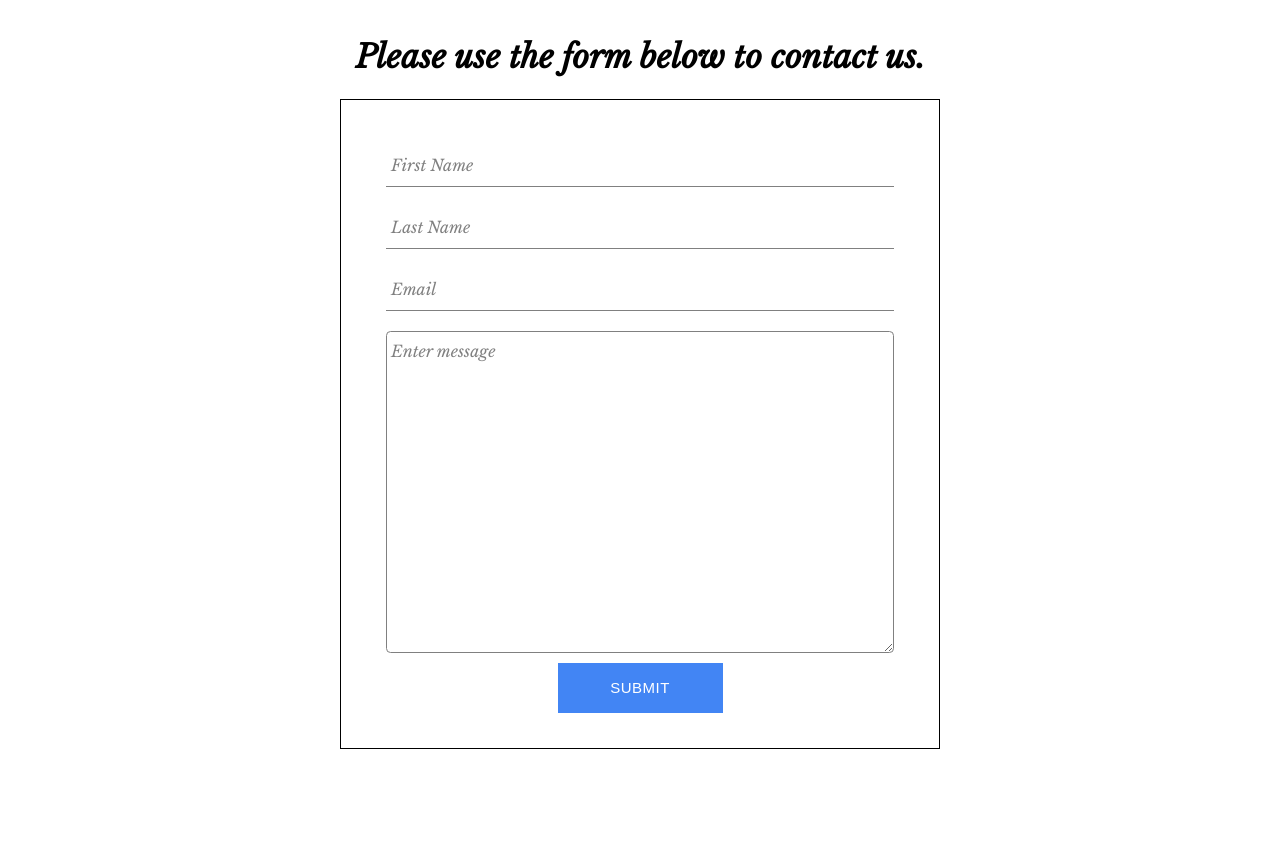
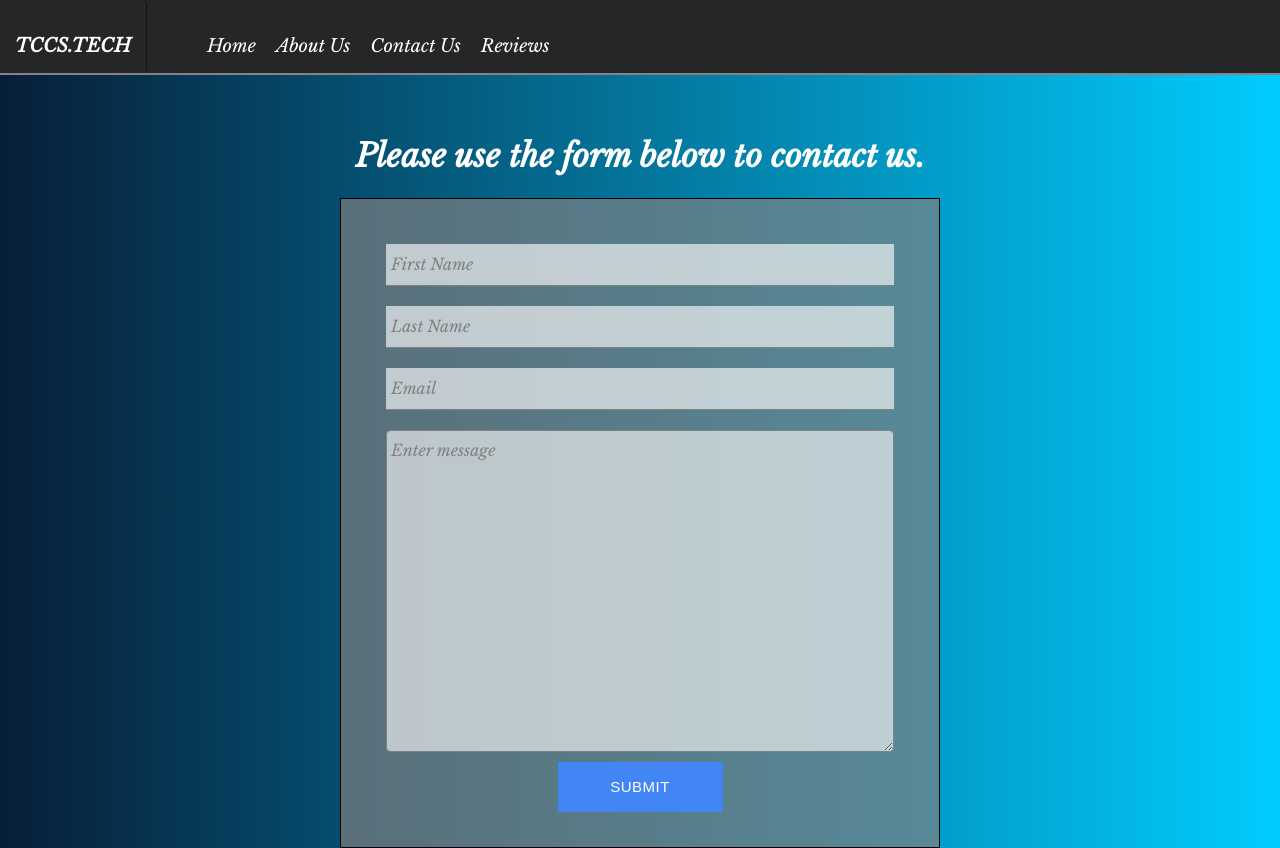
Before and after one commit to tccSolutions/tccs, a React (Create React App) app: page /contactus in a window 1280 px wide. Before the commit the page ends 800 px from the top, so only its background shows below. Built offline with nearby package versions, Linux system fonts and the light colour scheme.

Commit message:
added navbar, and background color

```diff
--- a/src/App.css
+++ b/src/App.css
@@ -1,8 +1,7 @@
 .App {
   text-align: center;
   font-family: 'Libre Baskerville', serif;
-  padding: 1em 2em;
-
+  color:white;
 }
 
 *{
@@ -12,5 +11,5 @@
 a{
   text-decoration: none;
   font-weight: bold;
-  color: black;
+  color: white;
 }
--- a/src/components/contact-form/contact-form.styles.scss
+++ b/src/components/contact-form/contact-form.styles.scss
@@ -3,10 +3,13 @@
     flex-direction: column;
     justify-content: center;
     align-items: center;
+    color:white;
+
 .contact-form{
     display: flex;
     flex-direction: column;
     justify-content: center;
+    background-color: rgba(128, 128, 128, 0.678);
     width: 600px;
 
     .btn-container{
--- a/src/components/custom-input/custom-input.styles.scss
+++ b/src/components/custom-input/custom-input.styles.scss
@@ -18,7 +18,7 @@ $main-color: black;
 
     .form-input {
       background: none;
-      background-color: white;
+      background-color: rgba(255, 255, 255, 0.637);
       color: $sub-color;
       font-size: 18px;
       padding: 10px 10px 10px 5px;
--- a/src/components/custom-text-area/custom-text-area.styles.scss
+++ b/src/components/custom-text-area/custom-text-area.styles.scss
@@ -18,7 +18,7 @@ $main-color: black;
 
     .form-text-area {
       background: none;
-      background-color: white;
+      background-color: rgba(255, 255, 255, 0.603);
       color: $sub-color;
       font-size: 18px;
       padding: 10px 10px 10px 5px;
--- a/src/components/link-cube/link-cube.styles.scss
+++ b/src/components/link-cube/link-cube.styles.scss
@@ -7,14 +7,13 @@
     padding:15px;
     border-radius: .25em;
     margin: 0 5px;
+    opacity: .5;
 
     &:hover{
         transform:scale(1.1);
         background-color: rgba(0, 0, 0, 0.24);
         opacity: .95;
         color:white;
-
-
     }
 
 
--- /dev/null
+++ b/src/components/navbar/navbar.component.jsx
@@ -0,0 +1,17 @@
+import React from 'react';
+import { Link } from 'react-router-dom';
+import './navbar.styles.scss'
+
+export const Navbar=()=>(
+    <div className='navbar'>
+        <div className="brand">
+            <h3>TCCS.TECH</h3>
+        </div>
+        <div className='links'>
+            <Link to='/'>Home</Link>
+            <Link to='/about'>About Us</Link>
+            <Link to='/contactus'>Contact Us</Link>
+            <Link to='/reviews'>Reviews</Link>
+        </div>
+    </div>
+)
--- /dev/null
+++ b/src/components/navbar/navbar.styles.scss
@@ -0,0 +1,43 @@
+.navbar {
+  display: flex;
+  align-items: baseline;
+  width: 100%;
+  height: 75px;
+  border-bottom: 2px solid rgb(136, 130, 130);
+  margin-bottom: 5vh;
+  background-color: rgb(37, 38, 39);
+  color: white;
+
+  .brand {
+    margin-right: 50px;
+    border-right: 0.5px dotted black;
+    height: 100%;
+    padding: 15px;
+    border-radius: 0.25em;
+
+    &:hover {
+      cursor: pointer;
+      background-color: gray;
+      transform: scale(1.2);
+    }
+  }
+
+  .links {
+    display: flex;
+    & a {
+      margin: 0 5px;
+      padding: 5px;
+      border-radius: 0.15em;
+      font-size: 18px;
+      font-weight: lighter;
+      color:white;
+
+      &:hover {
+        cursor: pointer;
+        text-decoration: underline;
+        transform: scale(1.1);
+        color: gainsboro;
+      }
+    }
+  }
+}
--- a/src/index.css
+++ b/src/index.css
@@ -1,10 +1,6 @@
 body {
   margin: 0;
-  font-family: -apple-system, BlinkMacSystemFont, 'Segoe UI', 'Roboto', 'Oxygen',
-    'Ubuntu', 'Cantarell', 'Fira Sans', 'Droid Sans', 'Helvetica Neue',
-    sans-serif;
-  -webkit-font-smoothing: antialiased;
-  -moz-osx-font-smoothing: grayscale;
+  background-image: linear-gradient(-90deg, rgb(1, 204, 255), rgb(7, 30, 56));
 }
 
 code {
--- a/src/pages/contact-us/contact-us.component.jsx
+++ b/src/pages/contact-us/contact-us.component.jsx
@@ -1,9 +1,11 @@
 import React from 'react'
 import { ContactForm } from '../../components/contact-form/contact-form.component'
+import { Navbar } from '../../components/navbar/navbar.component'
 
 
 export const ContactUs =()=>(
     <div>
+        <Navbar/>
        <ContactForm/>
     </div>
 )
```
